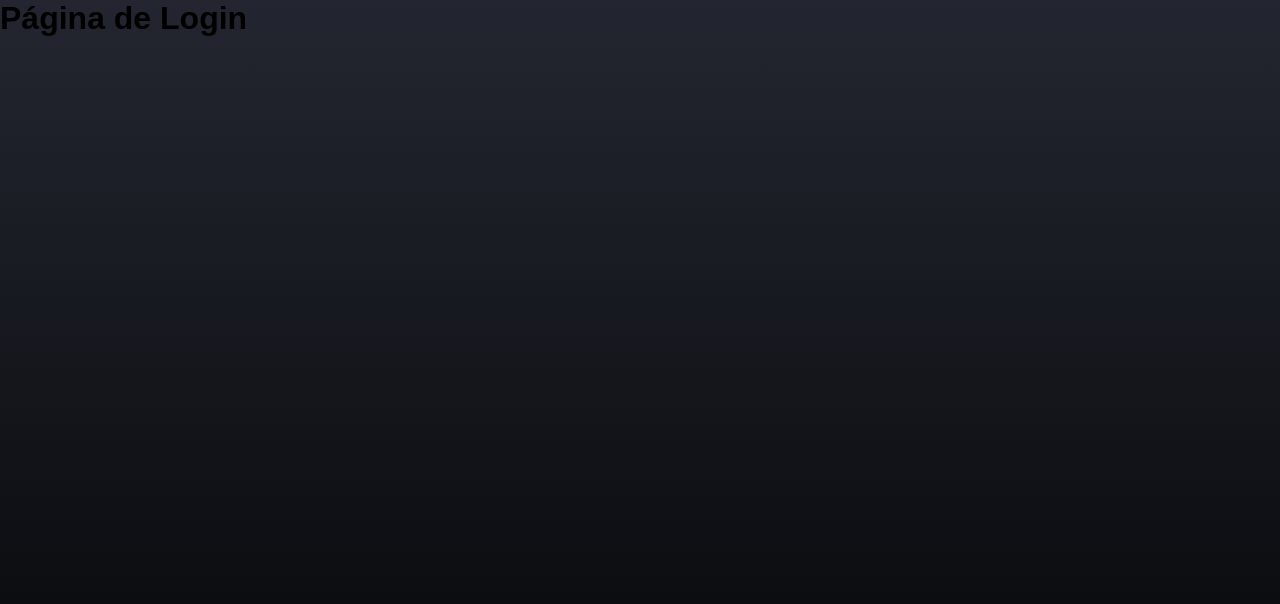
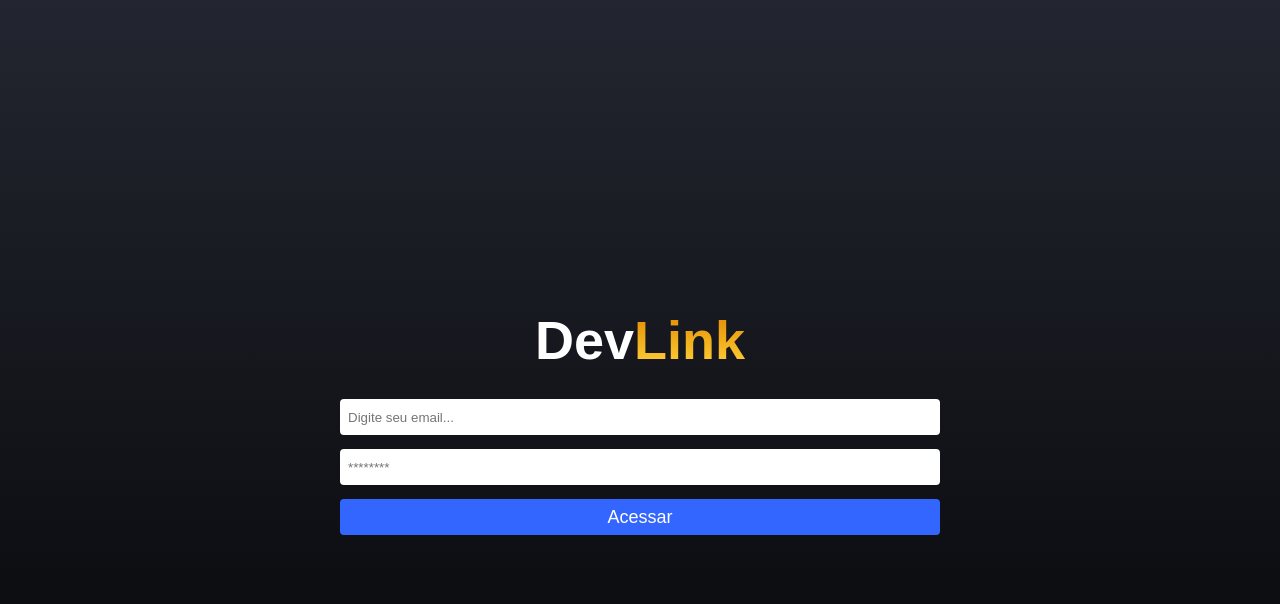
Before and after one commit to rafaelsnavarro/sujeitoprogramador, a React (Create React App) app: page /login in a window 1280 px wide. Shown: the top 604 px of the page. Built offline with nearby package versions, Linux system fonts and the light colour scheme.

Commit message:
página de login finalizada

```diff
--- a/src/pages/login/index.js
+++ b/src/pages/login/index.js
@@ -1,7 +1,24 @@
+import './login.css'
+import { Logo } from '../../components/Logo'
+
 export default function Login(){
     return(
-        <div>
-            <h1>Página de Login</h1>
+        <div className="login-container">
+            <Logo/>
+            <form className="form">
+                <input
+                type="email"
+                placeholder="Digite seu email..."
+                />
+
+            <input
+            type="password"
+            placeholder="********"
+            autoComplete="on"
+            />
+
+            <button type="submit">Acessar</button>
+            </form>
         </div>
     )
 }
--- /dev/null
+++ b/src/pages/login/login.css
@@ -0,0 +1,30 @@
+.login-container{
+    display: flex;
+    flex-direction: column;
+    align-items: center;
+    justify-content: center;
+    height: 100vh;
+    width: 100%;
+}
+.form{
+    display: flex;
+    flex-direction: column;
+    width: 100%;
+    max-width: 600px;
+}
+.form input{
+    border: 0;
+    height: 36px;
+    margin-bottom: 14px;
+    border-radius: 4px;
+    padding: 0 8px;
+    outline: none;
+}
+.form button{
+    height: 36px;
+    border-radius: 4px;
+    background-color: #3366ff;
+    border: 0;
+    font-size: 18px;
+    color: #fff;
+}
```
